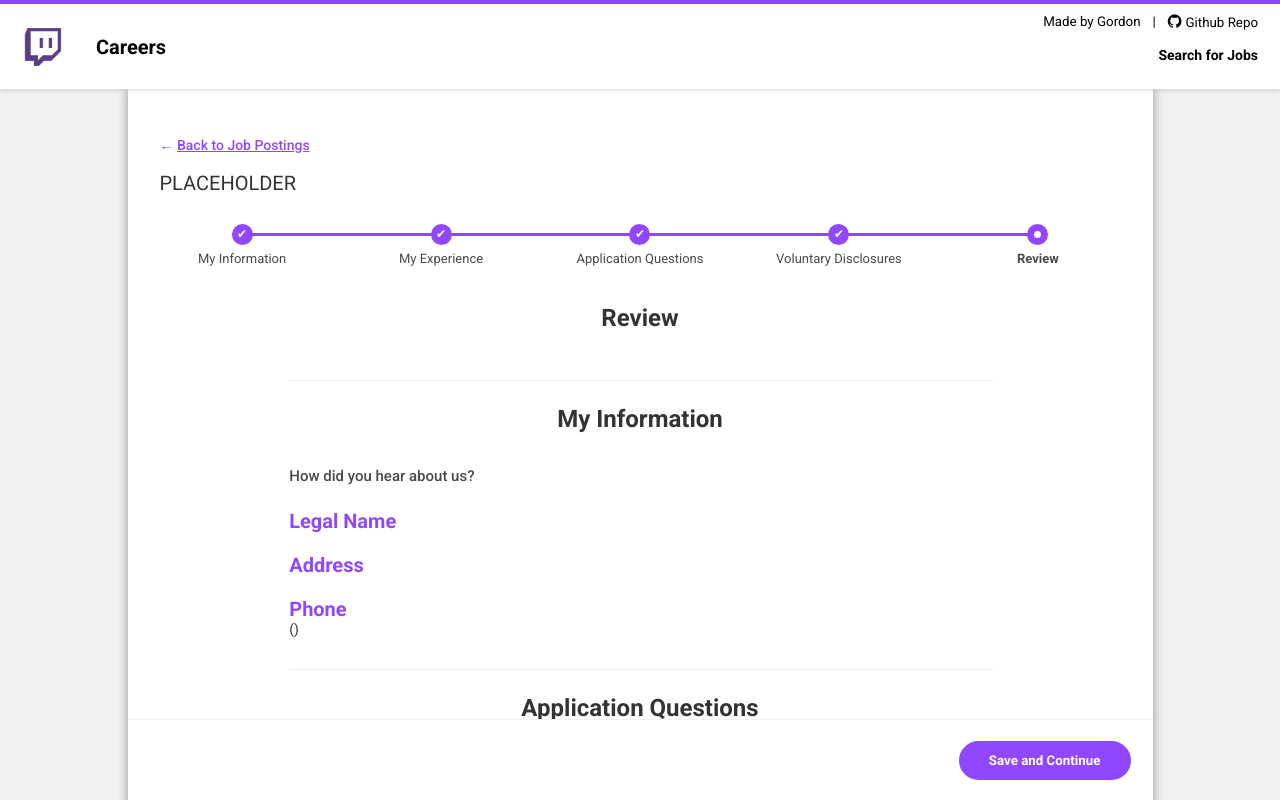
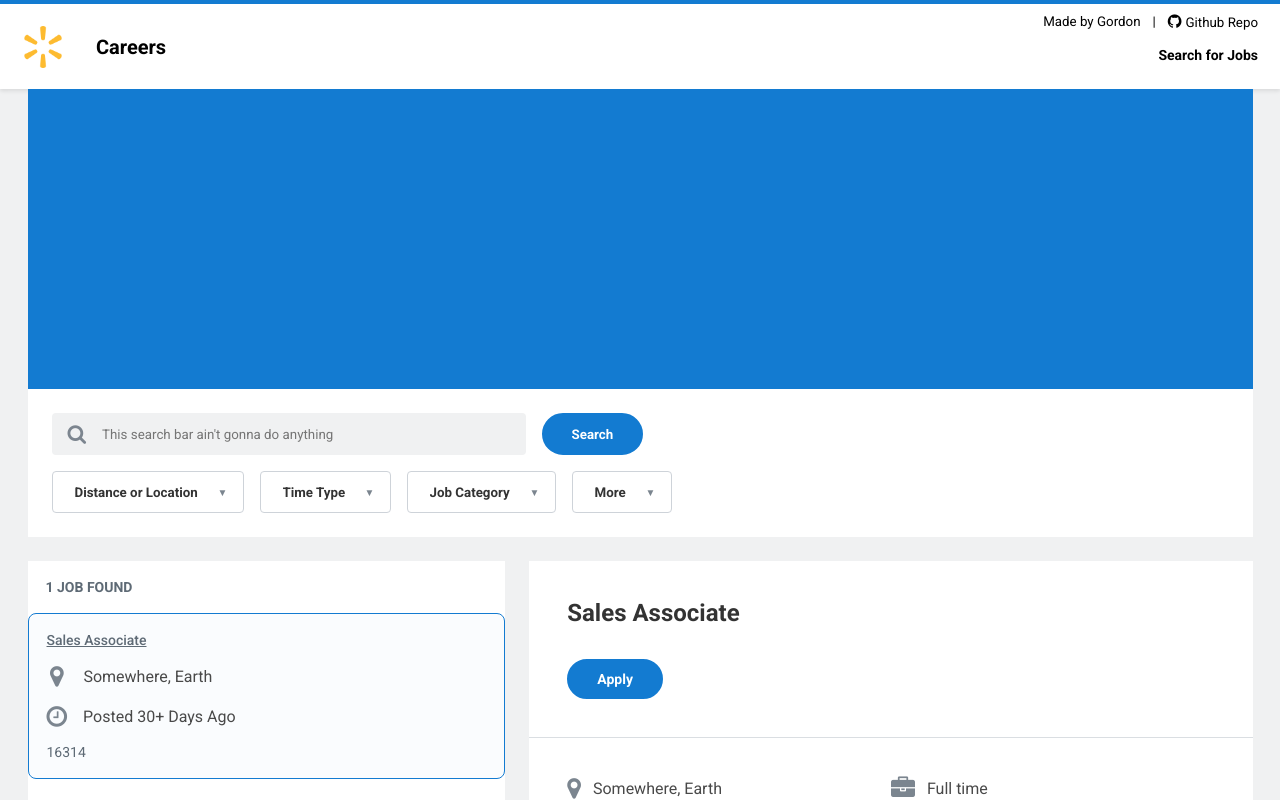
Before and after one commit to gdonlol/workday-simulator, a React (Vite) app: page /game in a window 1280 px wide. Shown: the top 800 px of the page. Built offline with nearby package versions, Linux system fonts and the light colour scheme.

Commit message:
small bugfixes

```diff
--- a/src/App.tsx
+++ b/src/App.tsx
@@ -7,7 +7,7 @@ import { useEffect, useState } from 'react'
 
 function App() {
 
-  const [gameState, setGameState] = useState(3);
+  const [gameState, setGameState] = useState(0);
   const [pageColor, setPageColor] = useState("#000000");
   const [icon, setIcon] = useState("");
   const [banner, setBanner] = useState("");
@@ -17,7 +17,8 @@ function App() {
 
   useEffect(() => {
     const fetchJson = async () => {
-      const response = await fetch("/json/6.json");
+      const jsonRandom = Math.floor(Math.random() * 6) + 1;
+      const response = await fetch(`/json/${jsonRandom}.json`);
       const jsonData = await response.json();
       setPageColor(jsonData.color);
       setIcon(jsonData.icon);
--- a/src/CreateAccount.tsx
+++ b/src/CreateAccount.tsx
@@ -106,7 +106,7 @@ export const CreateAccount = (props: {
                 style={{ margin: "20px 0px 4px 0px" }}
               ><b>Create Account</b></button>
               <p style={{ alignSelf: "center" }}>Already have an account?
-                <Link to="../signin" style={{ color: props.pageColor }}> Sign In</Link>
+                <Link to="#" onClick={() => props.setGameState(1)} style={{ color: props.pageColor }}> Sign In</Link>
               </p>
               <Link to="#" style={{ alignSelf: "center", color: props.pageColor }}>Forgot your password?</Link>
 
--- a/src/Jobform.tsx
+++ b/src/Jobform.tsx
@@ -38,7 +38,7 @@ export const Jobform = (props: { pageColor: string, colorType: string }) => {
     criminalHistory: ["", ""]
   })
   const [resumeUp, setResumeUp] = useState(false)
-  const [progress, setProgress] = useState(4)
+  const [progress, setProgress] = useState(0)
 
   const updateErrorIndex = (
     stateObj: Record<string, string[]>,
@@ -128,6 +128,7 @@ export const Jobform = (props: { pageColor: string, colorType: string }) => {
   {/* no fucking idea why they made their navbar stickiness inconsistent */ }
   useEffect(() => {
     const navbar = document.getElementById("navbar")
+    window.scrollTo(0, 0)
     if (navbar) {
       navbar.style.position = "sticky"
       navbar.style.top = "0"
```
